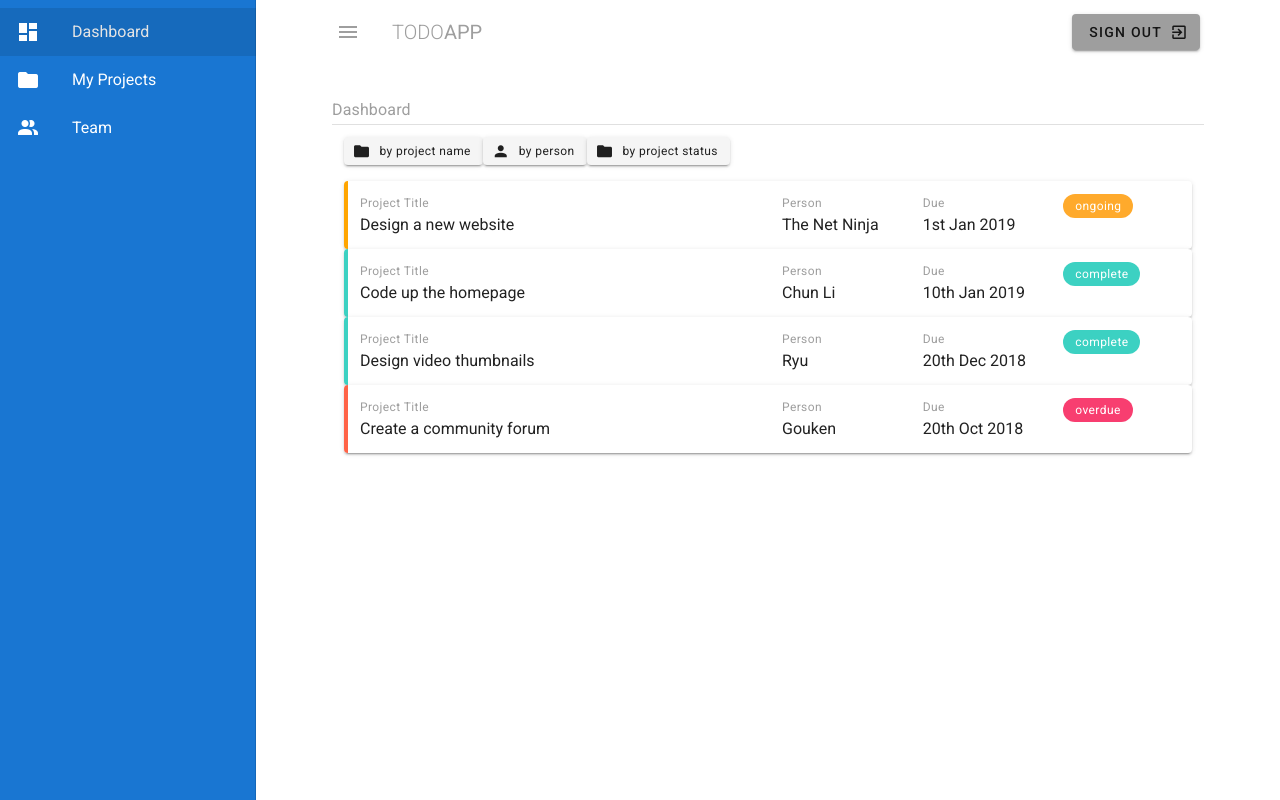
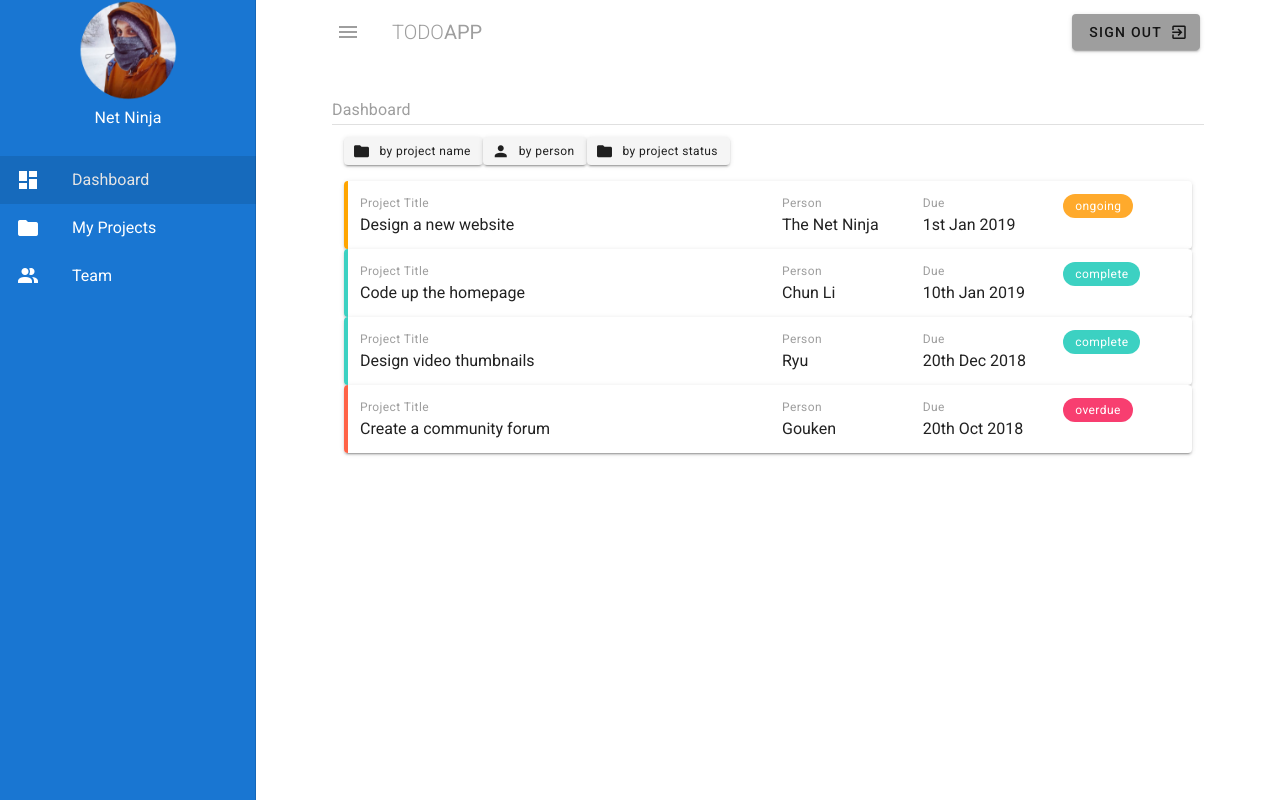
Before and after one commit to braden-w/learn-vuetify-project-management-website, a Nuxt app: page / in a window 1280 px wide. Both pictures are taken after a click on the button 92 px from the left and 32 px from the top of the page. Built offline with nearby package versions, Linux system fonts and the light colour scheme.

Commit message:
Added profile pic

```diff
--- a/components/TheNavBar.vue
+++ b/components/TheNavBar.vue
@@ -13,6 +13,12 @@
       </v-btn>
     </v-toolbar>
     <v-navigation-drawer v-model="drawer" app class="primary">
+      <div class="d-flex flex-column align-center justify-center">
+        <v-avatar size="100">
+          <img src="@/assets/avatar-1.png" alt="" />
+        </v-avatar>
+        <p class="white--text subtitle-1 mt-1">Net Ninja</p>
+      </div>
       <v-list>
         <v-list-item
           v-for="link in links"
```
